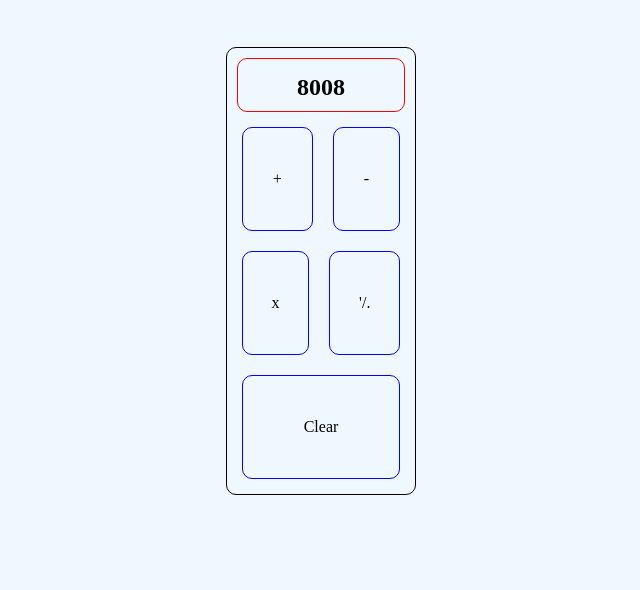
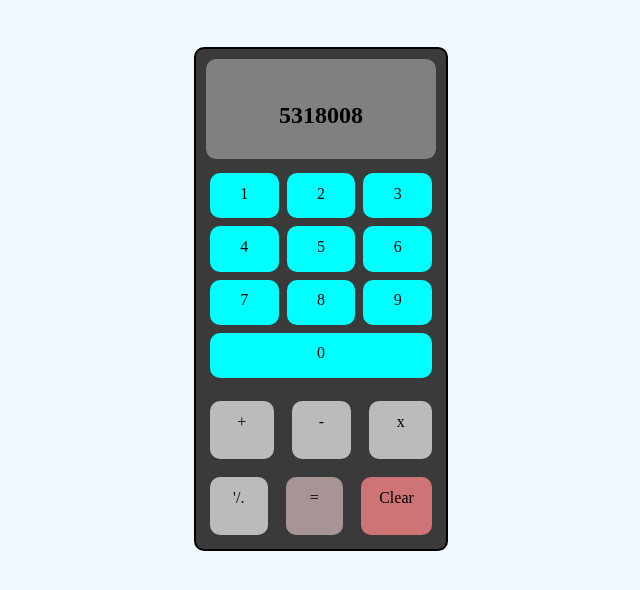
Before and after one commit to jollyoli93/calculator, a plain HTML site: page index.html in a window 1280 px wide. Shown: the part 98-688 px from the top of the page, without its empty margins (319-959 px from the left). Drawn offline with Linux system fonts and the light colour scheme.

Commit message:
improved buttons layout

```diff
--- a/index.html
+++ b/index.html
@@ -4,7 +4,7 @@
     <meta charset="UTF-8">
     <meta name="viewport" content="width=device-width, initial-scale=1.0">
     <link rel="stylesheet" href="style.css">
-    <script src="app.js" defer></script>
+    <script src="script.js" defer></script>
     <title>Document</title>
 </head>
 <body>
@@ -12,13 +12,26 @@
 
     <div class="container">
         <div class="screen">
-            <h2>8008</h2>
+            <h2>5318008</h2>
         </div>
-        <div class="button-container">
+        <div class="numbers-container">
+            <div class="button" id="num0">0</div>
+            <div class="button" id="num1">1</div>
+            <div class="button" id="num2">2</div>
+            <div class="button" id="num3">3</div>
+            <div class="button" id="num4">4</div>
+            <div class="button" id="num5">5</div>
+            <div class="button" id="num6">6</div>
+            <div class="button" id="num7">7</div>
+            <div class="button" id="num8">8</div>
+            <div class="button" id="num9">9</div>
+        </div>
+        <div class="operators-container">
             <div class="button" id="add">+</div>
             <div class="button" id="subtract">-</div>
             <div class="button" id="multiply">x</div>
             <div class="button" id="divide">'/.</div>
+            <div class="button" id="equals">=</div>
             <div class="button" id="clear">Clear</div>
         </div>
     </div>
--- a/script.js
+++ b/script.js
@@ -13,3 +13,11 @@ const multiply = function(a, b){
 const divide = function(a, b){
     return a / b;
 };
+
+let numOne = 1;
+let numTwo = 2;
+let operator = '+';
+
+const buttons = document.querySelectorAll('button');
+
+buttons.forEach((button)=> button.addEventListener('click') )
--- a/style.css
+++ b/style.css
@@ -1,6 +1,6 @@
 html, body {
     background-color: aliceblue;
-    min-height: 100%;
+    max-height: 800px;
     display: flex;
     flex-direction: column;
     justify-content: start;
@@ -15,44 +15,76 @@ h1 {
 }
 
 h2 {
-    margin-top: 15px;
-    margin-bottom: 10px;
+    padding-top: 10%;
+    padding-bottom: 10%;
     text-align: center;
 }
 
 .container {
-    border: 1px black solid;
+    border: 2px black solid;
+    background-color: rgb(58, 58, 58);
     border-radius: 10px;
     display: flex;
+    flex: 1 1 auto;
     flex-direction: column;
     justify-content: centre;
-    min-width: 150px;
-    min-height: 250px;
+    min-width: 250px;
+    height: 500px;
 }
 
 .screen {
-    border: 1px red solid;
+
+    background-color: grey;
+    min-height: 100px;
     border-radius: 10px;
     margin: 10px 10px 5px 10px;
     flex: 1;
 }
 
-.button-container {
+.operators-container {
     margin: 5px 10px 10px 10px;
     display: flex;
     flex-wrap: wrap;
-    flex: 5;
+    flex: 2;
     gap: 10PX;
 }
 
 .button {
+    background-color: rgb(189, 187, 185);
     text-align: center;
-    margin: 5px;
-    padding-top: 25%;
-    padding-bottom: 25%;
-    border: 1px solid blue;
+    margin: 4px;
+    padding-top: 5%;
+    padding-bottom: 5%;
     border-radius: 10px;
     min-width: 25%;
     flex: 1 1 auto;
 
 }
+
+#clear {
+    background-color: rgb(207, 116, 116);
+    order: 3;
+}
+
+#equals {
+    background-color: rgb(167, 149, 149);
+    order: 2;
+}
+
+.numbers-container {
+    background-color: rgb(58, 58, 58);
+    margin: 5px 10px 10px 10px;
+    display: flex;
+    flex-wrap: wrap;
+    flex: 3;
+    gap: PX;
+}
+
+#num0, #num1, #num2, #num3, #num4, #num5, #num6, #num7, #num8, #num9 {
+    background-color: aqua;
+
+}
+
+#num0 {
+    order:2
+}
```
